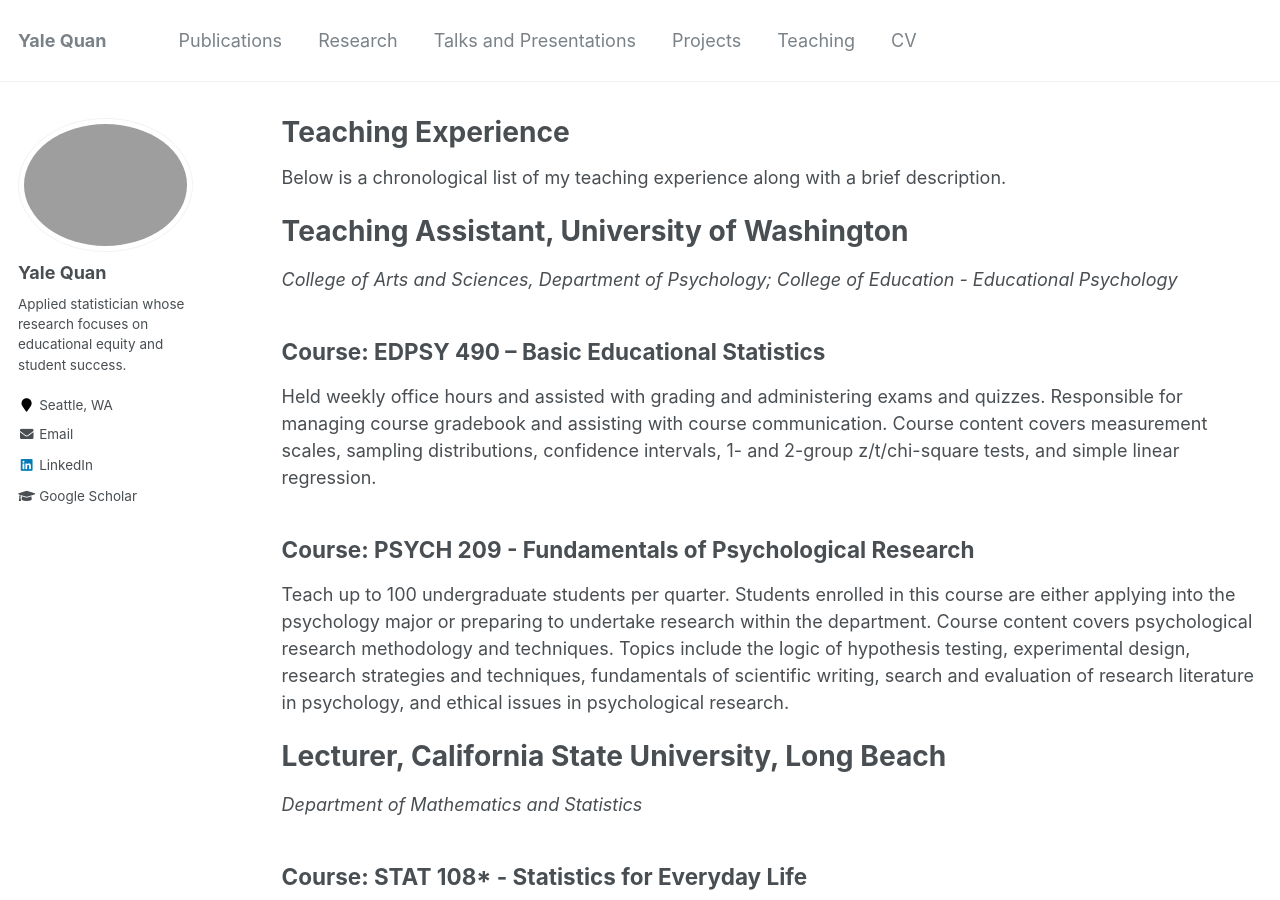
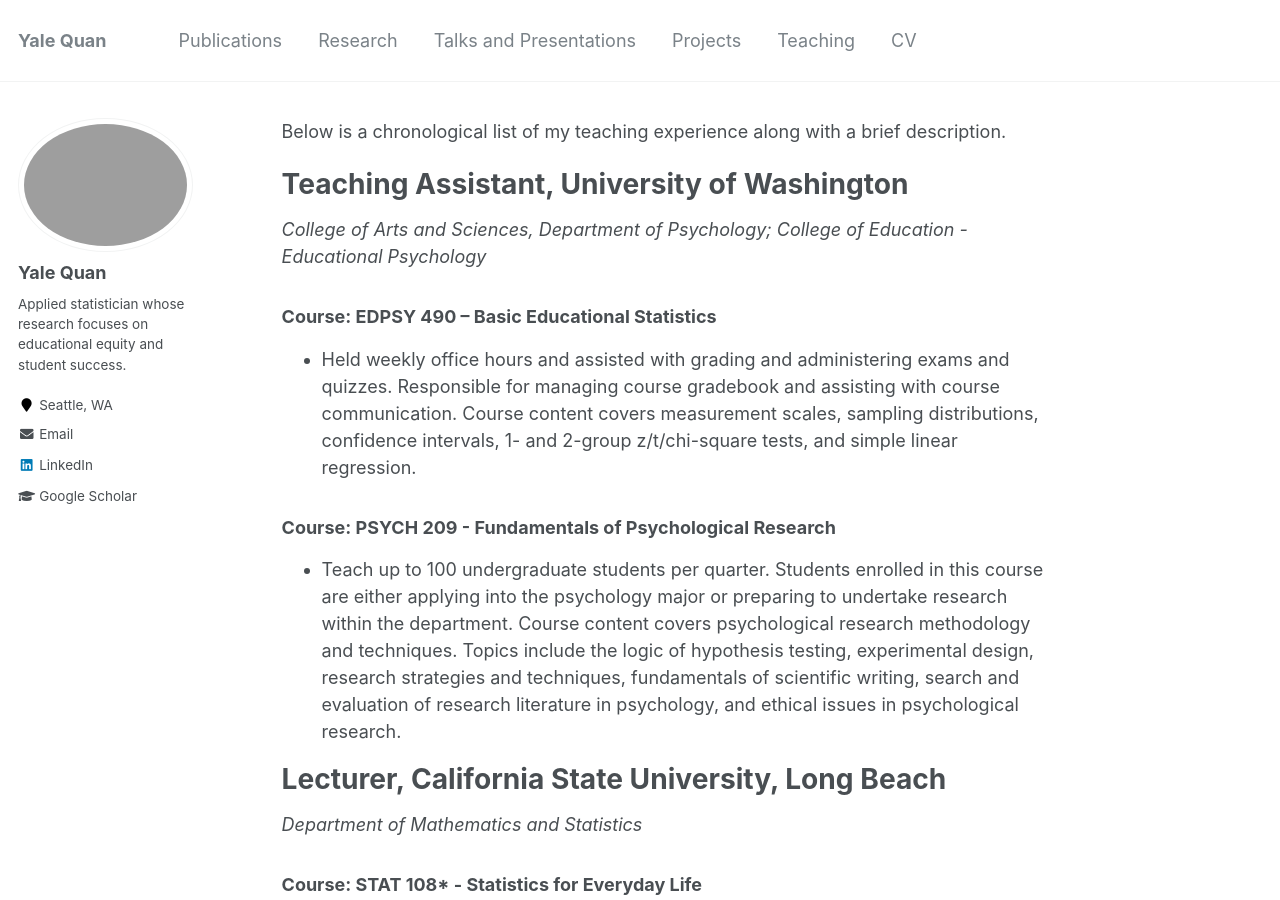
Before and after one commit to yalequan/yalequan.github.io, a Jekyll site: the page built from _pages/teaching-experience.md, in a window 1280 px wide and 900 px high. Built offline with Jekyll 4.4.1, drawn with Linux system fonts in a browser that asks for light colours; our own code applies the rules of GitHub Pages for plain Markdown files.

Commit message:
Update teaching-experience.md
Updated formatting

```diff
--- a/_pages/teaching-experience.md
+++ b/_pages/teaching-experience.md
@@ -1,52 +1,45 @@
----
-layout: archive
-title: "Teaching Experience"
-permalink: /teaching-experience/
-author_profile: true
----
-
 Below is a chronological list of my teaching experience along with a brief description.
 
 # Teaching Assistant, University of Washington
 *College of Arts and Sciences, Department of Psychology; College of Education - Educational Psychology*
 
-## Course: EDPSY 490 – Basic Educational Statistics
+### Course: EDPSY 490 – Basic Educational Statistics
+* Held weekly office hours and assisted with grading and administering exams and quizzes. Responsible for managing course gradebook and assisting with course communication. Course content covers measurement scales, sampling distributions, confidence intervals, 1- and 2-group z/t/chi-square tests, and simple linear regression.
 
-Held weekly office hours and assisted with grading and administering exams and quizzes. Responsible for managing course gradebook and assisting with course communication. Course content covers measurement scales, sampling distributions, confidence intervals, 1- and 2-group z/t/chi-square tests, and simple linear regression.
+### Course: PSYCH 209 - Fundamentals of Psychological Research
 
-## Course: PSYCH 209 - Fundamentals of Psychological Research
-
-Teach up to 100 undergraduate students per quarter. Students enrolled in this course are either applying into the psychology major or preparing to undertake research within the department. Course content covers psychological research methodology and techniques. Topics include the logic of hypothesis testing, experimental design, research strategies and techniques, fundamentals of scientific writing, search and evaluation of research literature in psychology, and ethical issues in psychological research.
+* Teach up to 100 undergraduate students per quarter. Students enrolled in this course are either applying into the psychology major or preparing to undertake research within the department. Course content covers psychological research methodology and techniques. Topics include the logic of hypothesis testing, experimental design, research strategies and techniques, fundamentals of scientific writing, search and evaluation of research literature in psychology, and ethical issues in psychological research.
 
 # Lecturer, California State University, Long Beach
 *Department of Mathematics and Statistics*
 
-## Course: STAT 108* - Statistics for Everyday Life
+### Course: STAT 108* - Statistics for Everyday Life
 
-Taught large lecture and 1 activity section. Collaborated with a team of lecturers and professors to update course material and discuss learning objectives. Course content includes exploratory data analysis, methods of visualizing data, descriptive statistics, misuse and manipulation of data in statistical analysis, probability, binomial and normal distributions, confidence intervals, hypothesis testing, correlation and regression, contingency tables.
+* Taught large lecture and 1 activity section. Collaborated with a team of lecturers and professors to update course material and discuss learning objectives. Course content includes exploratory data analysis, methods of visualizing data, descriptive statistics, misuse and manipulation of data in statistical analysis, probability, binomial and normal distributions, confidence intervals, hypothesis testing, correlation and regression, contingency tables.
 
 # Graduate Teaching Associate, California State University, Long Beach
 *Department of Mathematics and Statistics*
 
-## Course: STAT 108 - Statistics for Everyday Life
-Wrote weekly lesson plans and solutions for all STAT 108 activity sections. Lesson plans consisted of a combination of think-pair-share, modeling, individual, and group work designed to extend student understanding of content covered in lecture as well as introduce new statistical concepts. Taught 5 activity sections with 30 undergraduate students per section. Students enrolled in this course were primarily pre-healthcare majors. Attended lecture 2 times per week and answered questions asked during lecture. Held 2hrs of office hours per week.
+### Course: STAT 108 - Statistics for Everyday Life
 
-## Course: MATH 112B - Essential Algebra B
+* Wrote weekly lesson plans and solutions for all STAT 108 activity sections. Lesson plans consisted of a combination of think-pair-share, modeling, individual, and group work designed to extend student understanding of content covered in lecture as well as introduce new statistical concepts. Taught 5 activity sections with 30 undergraduate students per section. Students enrolled in this course were primarily pre-healthcare majors. Attended lecture 2 times per week and answered questions asked during lecture. Held 2hrs of office hours per week.
 
-Assisted with the development and implementation during the first semester this course was implemented. Developed lesson plans that connected the new Geometry material taught in activity sections to the Algebra concepts covered in large lecture. Lessons consisted of a combination of think-pair-share, modeling, individual, and group work. Taught 4-5 activity sections per semester with 25-30 undergraduate students per section. Students were primarily STEM majors. Attended lecture 2 times per week and answered questions asked during lecture. Held 2hrs of office hours per week.
+### Course: MATH 112B - Essential Algebra B
+
+* Assisted with the development and implementation during the first semester this course was implemented. Developed lesson plans that connected the new Geometry material taught in activity sections to the Algebra concepts covered in large lecture. Lessons consisted of a combination of think-pair-share, modeling, individual, and group work. Taught 4-5 activity sections per semester with 25-30 undergraduate students per section. Students were primarily STEM majors. Attended lecture 2 times per week and answered questions asked during lecture. Held 2hrs of office hours per week.
 
 ## Course: MATH 104/94* - The Power of Mathematics
 
-Assisted with the development and implementation during the first semester this course was implemented. Wrote weekly quizzes and developed lesson plans that focused on think-pair-share, and group work designed to demonstrate real-world applications of concepts covered in large lecture. Taught 4-5 activity sections per semester with 25-30 undergraduate students per section. Students enrolled in this course were non-STEM majors and came from a diverse population of majors. Held 2hrs of office hours per week.
+* Assisted with the development and implementation during the first semester this course was implemented. Wrote weekly quizzes and developed lesson plans that focused on think-pair-share, and group work designed to demonstrate real-world applications of concepts covered in large lecture. Taught 4-5 activity sections per semester with 25-30 undergraduate students per section. Students enrolled in this course were non-STEM majors and came from a diverse population of majors. Held 2hrs of office hours per week.
 
 # Mentor Supplemental Instructor, California State University, Long Beach
 
-## Course: MATH 115/SI 60* - Business Calculus
+### Course: MATH 115/SI 60* - Business Calculus
 
-Taught 1 supplemental instruction section. Wrote and implemented lesson plans that reinforced and extends material covered in lecture.  Supervised a group of 5 mathematics supplemental instructors and held bi-weekly training's on content, classroom management, and teaching techniques.  Held weekly office hours by appointment.  Attend weekly lecture.  Lesson primarily focused on group work.
+* Taught 1 supplemental instruction section. Wrote and implemented lesson plans that reinforced and extends material covered in lecture.  Supervised a group of 5 mathematics supplemental instructors and held bi-weekly training's on content, classroom management, and teaching techniques.  Held weekly office hours by appointment.  Attend weekly lecture.  Lesson primarily focused on group work.
 
-## MATH 122/SI 60* -  Calculus I
+### MATH 122/SI 60* -  Calculus I
 
-Taught 1 supplemental instruction section. Wrote and implemented lesson plans that reinforced and extends material covered in lecture.  Held weekly office hours by appointment.  Attend weekly lecture.  Lessons were primarily lecture focused with sparse group work.
+* Taught 1 supplemental instruction section. Wrote and implemented lesson plans that reinforced and extends material covered in lecture.  Held weekly office hours by appointment.  Attend weekly lecture.  Lessons were primarily lecture focused with sparse group work.
 
 \* Instructor of Record
```
